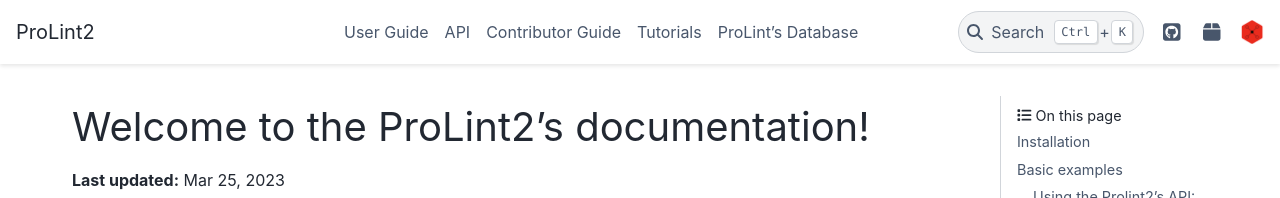
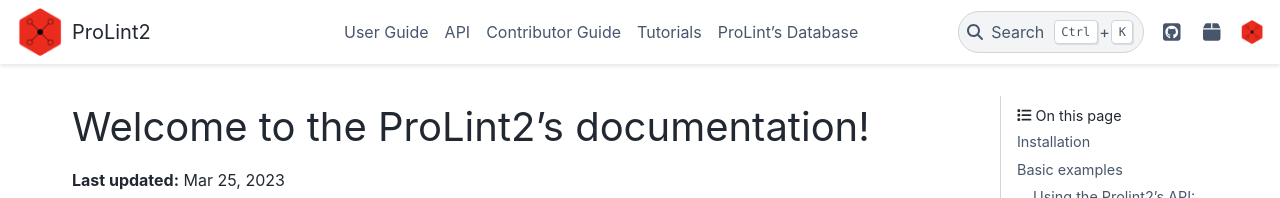
Before and after one commit to ProLint/prolint2, a Sphinx documentation site: the page built from docs/index.rst, in a window 1280 px wide. Shown: the top 198 px of the page. Built offline with Sphinx 7.4.7 and the PyData theme 0.15.4, drawn with Linux system fonts in a browser that asks for light colours; the version number could not be read and is left out.

Commit message:
updating html icon

```diff
--- a/docs/conf.py
+++ b/docs/conf.py
@@ -130,7 +130,7 @@
     ],
     "logo": {
         "text": "ProLint2",
-        "image_dark": "_static/logo.png",
+        "image_dark": "logo.png",
         "alt_text": "ProLint2",
     },
     #"use_edit_page_button": True,
@@ -197,8 +197,8 @@
 #     "doc_path": "docs",
 # }
 
-html_logo = 'logo.png'
-html_favicon = "logo.png"
+html_logo = '_static/logo.png'
+html_favicon = "_static/logo.png"
 
 # -- Options for HTMLHelp output ---------------------------------------------
 
```
